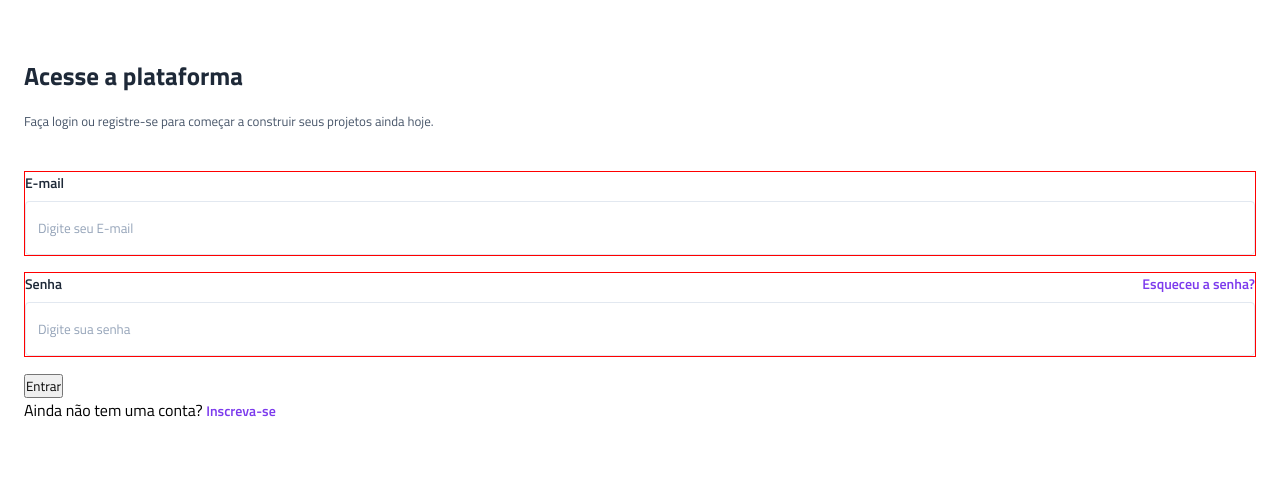
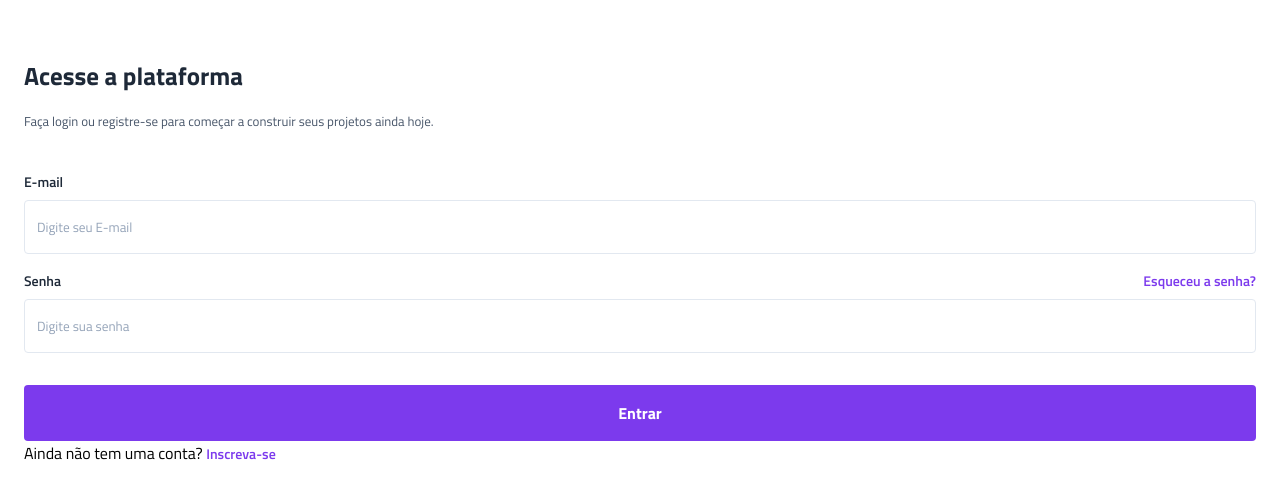
Before and after one commit to mimakii/projeto-vertigo, a plain HTML site: page index.html in a window 1280 px wide. Shown: the part 136-634 px from the top of the page. Drawn offline with Linux system fonts and the light colour scheme.

Commit message:
Estilização do botão

```diff
--- a/style.css
+++ b/style.css
@@ -13,6 +13,7 @@
     --gray-400: #94a3b8;
     --gray-200: #e2e8f0;
     --purple: #7c3aed;
+    --white: #fff;
 
 
 }
@@ -58,7 +59,6 @@ main {
     flex-direction: column;
     gap: 0.5rem;
     margin-bottom: 1rem;
-    border: 1px solid red;
 }
 
 
@@ -104,6 +104,21 @@ main {
 .login input:focus {
     outline: 1px solid var(--purple);
 }
+
+.login button{
+    margin-top: 1rem;
+    padding-block: 1rem;
+    width: 100%;
+    background: var(--purple);
+    border: none;
+    border-radius: 0.4rem;
+    font-size: 1rem;
+    font-weight: 700;
+    color: var(--white);
+    border-radius: 0.25rem;
+}
+
+
 
 
 
```
